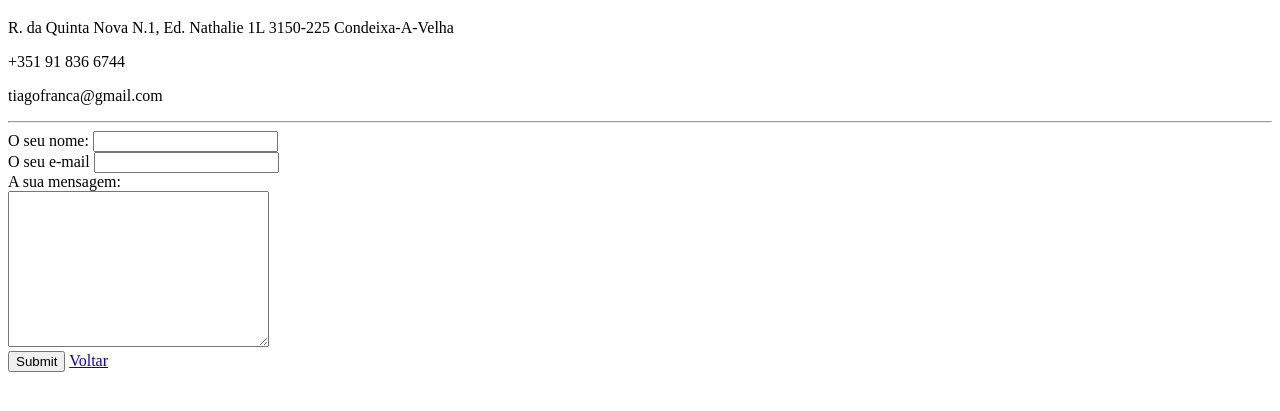
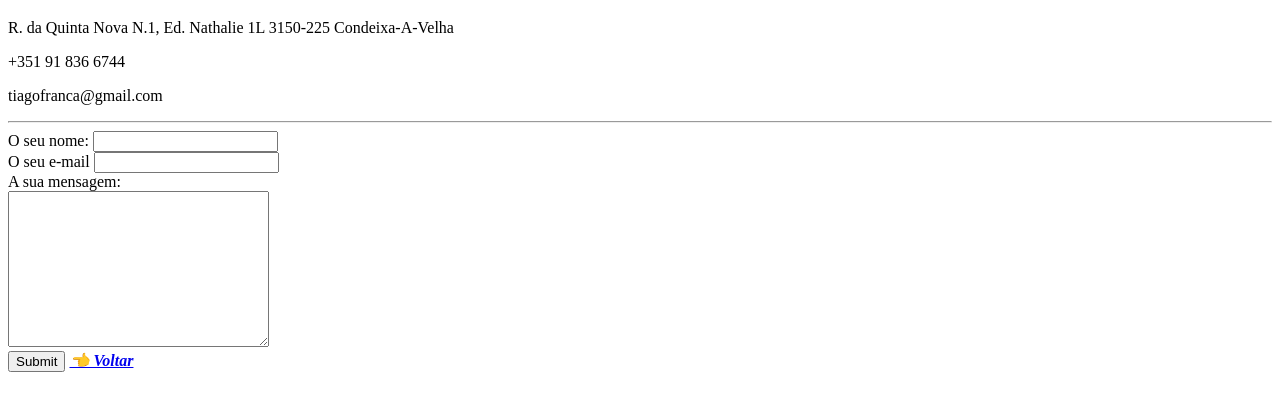
Before and after one commit to Saltiberra/Career-Change, a plain HTML site: page contactos.html in a window 1280 px wide. Shown: the part 61-472 px from the top of the page. Drawn offline with Linux system fonts and the light colour scheme.

Commit message:
botao voltar

```diff
--- a/contactos.html
+++ b/contactos.html
@@ -23,7 +23,7 @@
     <label>A sua mensagem:</label><br>
     <textarea name="yourmessage" rows="10" cols="30 "></textarea><br>
     <input type="submit" name="">
-    <a href="index.html">Voltar</a>
+    <a href="index.html"><em><strong>👈 Voltar</strong></em></a><br>
   </form>
 
 
```
Also changed, not shown: hobbies.html (+1 -1 lines).
